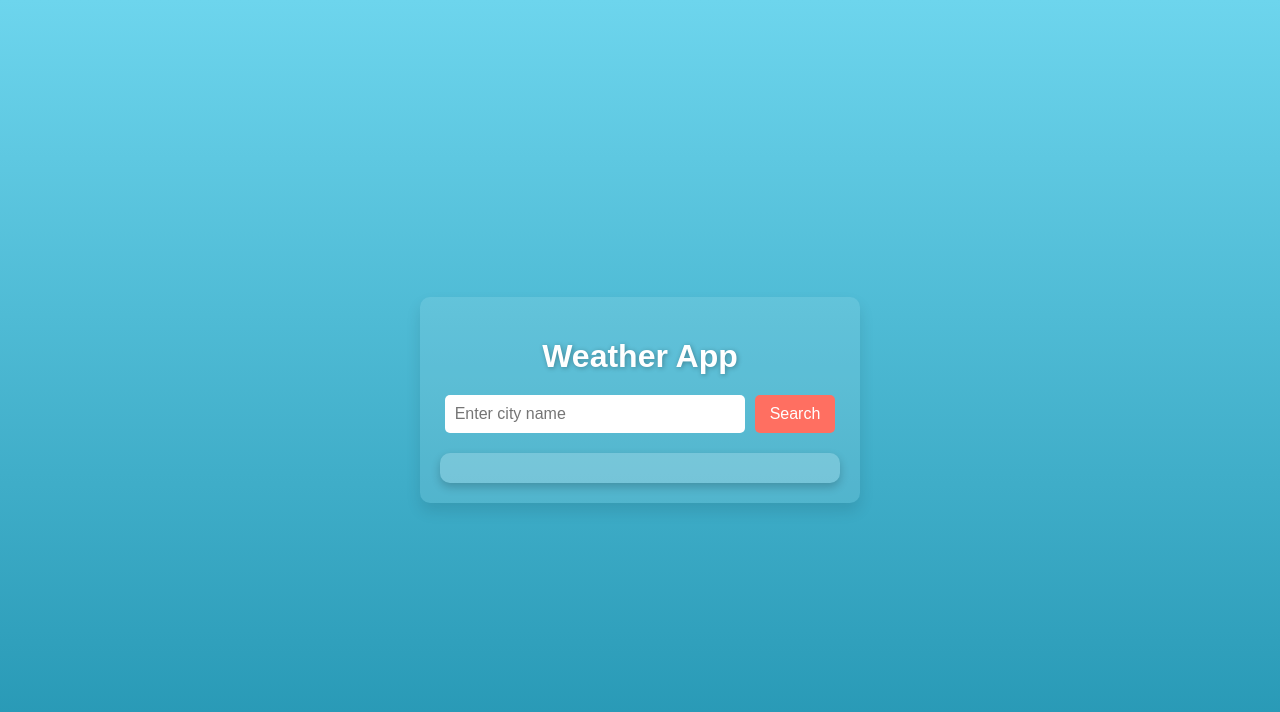
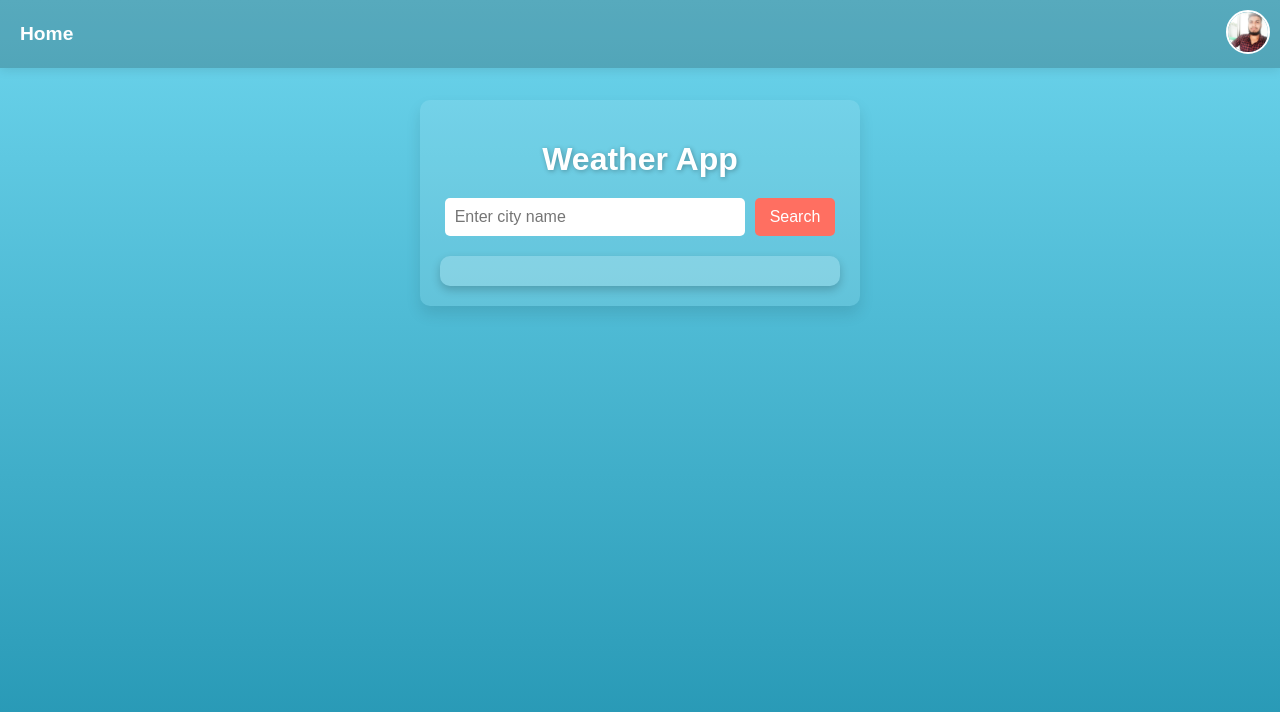
Before and after one commit to rubel04/weather-app, a website: page index.html in a window 1280 px wide. Drawn offline with Linux system fonts and the light colour scheme.

Commit message:
update weather app

```diff
--- a/index.html
+++ b/index.html
@@ -7,6 +7,12 @@
   <link rel="stylesheet" href="style.css">
 </head>
 <body>
+  <div class="navbar">
+    <a href="#" class="nav-home">Home</a>
+    <div style="padding: 10px;">
+        <img src="./img.jpg" alt="Profile" class="profile-pic">
+    </div>
+  </div>
   <div class="app-container">
     <h1>Weather App</h1>
     <div class="search-container">
--- /dev/null
+++ b/package.json
@@ -0,0 +1,5 @@
+{
+  "dependencies": {
+    "dotenv": "^16.4.5"
+  }
+}
--- a/style.css
+++ b/style.css
@@ -6,9 +6,43 @@ body {
     background: linear-gradient(to bottom, #6dd5ed, #2193b0);
     color: #fff;
     display: flex;
-    justify-content: center;
+    flex-direction: column;
     align-items: center;
     height: 100vh;
+  }
+
+  /* Navbar Styling */
+  .navbar {
+    width: 100%;
+    display: flex;
+    justify-content: space-between;
+    align-items: center;
+    background: rgba(0, 0, 0, 0.2);
+    box-shadow: 0px 2px 10px rgba(0, 0, 0, 0.1);
+    position: fixed;
+    top: 0;
+    left: 0;
+  }
+
+  .nav-home {
+    color: #fff;
+    text-decoration: none;
+    font-size: 1.2rem;
+    font-weight: bold;
+    padding: 20px;
+    transition: color 0.3s ease;
+  }
+
+  .nav-home:hover {
+    color: #ff6f61;
+  }
+
+  .profile-pic {
+    width: 40px;
+    height: 40px;
+    border-radius: 50%;
+    border: 2px solid #fff;
+    object-fit: cover;
   }
 
   /* Main Container */
@@ -20,6 +54,7 @@ body {
     box-shadow: 0px 8px 15px rgba(0, 0, 0, 0.1);
     max-width: 400px;
     width: 100%;
+    margin-top: 100px; /* Space below the navbar */
   }
 
   /* Heading */
```
Also changed, not shown: img.jpg (added), 1 other file.
